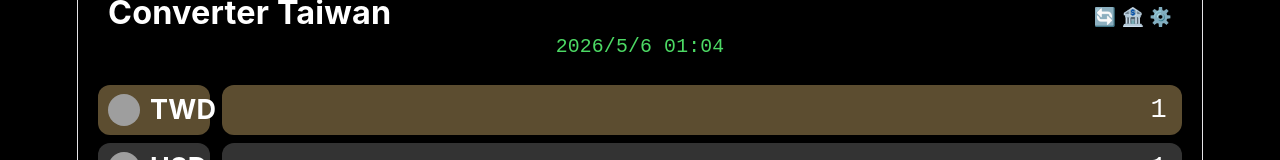
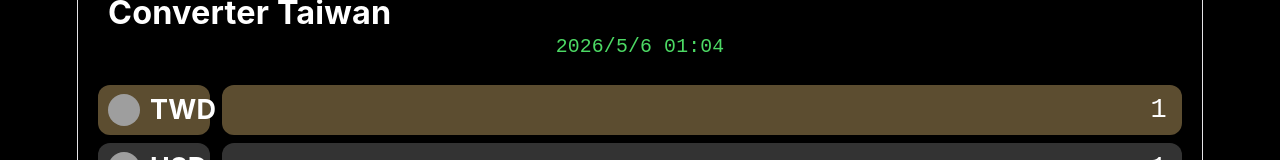
Before and after one commit to hys909/Converter, a React (Vite) app: page / in a window 1280 px wide. Shown: the top 160 px of the page. Built offline with nearby package versions, Linux system fonts and the light colour scheme; no server answers; grey boxes are pictures that could not be loaded.

Commit message:
Remove header icons

```diff
--- a/src/App.jsx
+++ b/src/App.jsx
@@ -97,9 +97,6 @@ function App() {
           <header className="header" style={{display:'flex', flexDirection:'column', marginBottom:'25px', padding:'0 30px'}}>
             <div style={{display:'flex', justifyContent:'space-between', alignItems:'center'}}>
               <div style={{fontSize:'1.8rem', fontWeight:'bold', marginBottom:'8px'}}>Converter Taiwan</div>
-              <div className="header-icons">
-                <span>🔄</span> <span>🏦</span> <span>⚙️</span>
-              </div>
             </div>
             <div style={{fontSize:'1.1rem', color:'#4cd964', fontFamily:'monospace'}}>
                 {new Date().toLocaleDateString('zh-TW')} {currentTime}
```
